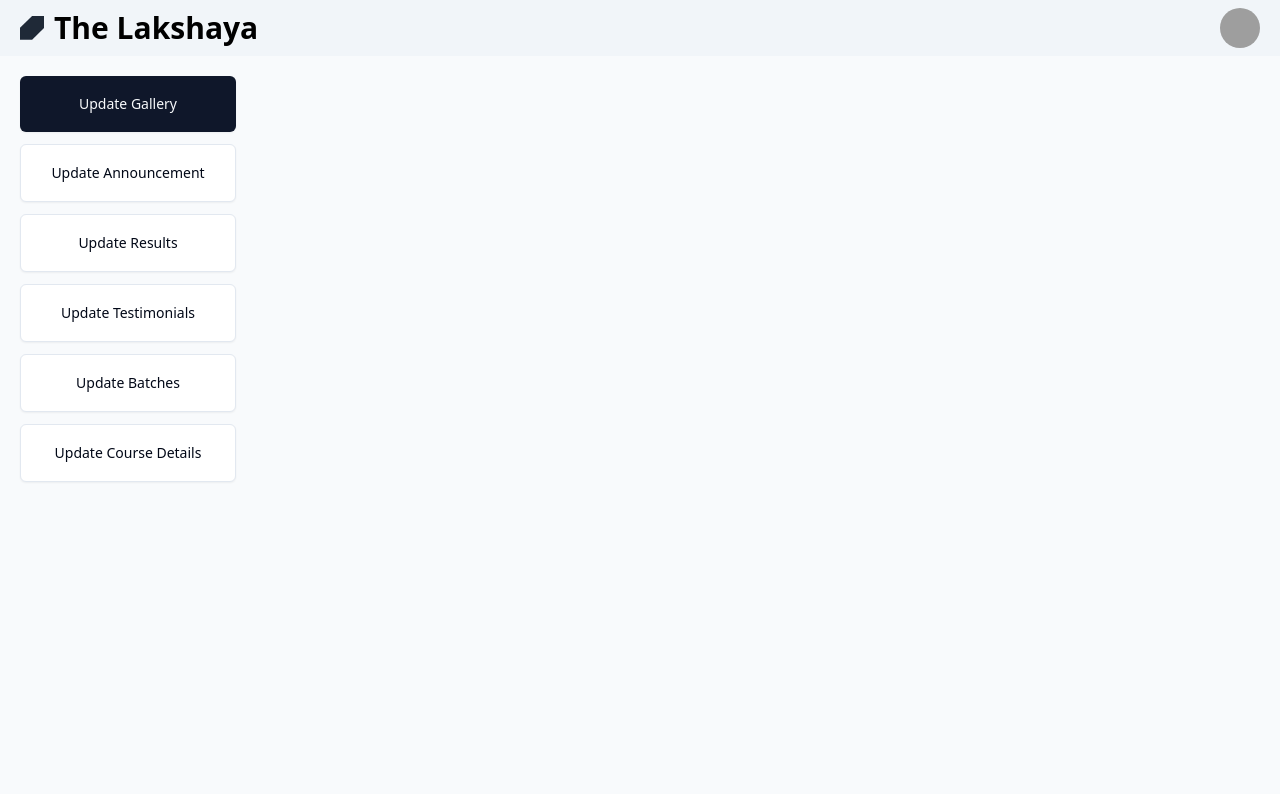
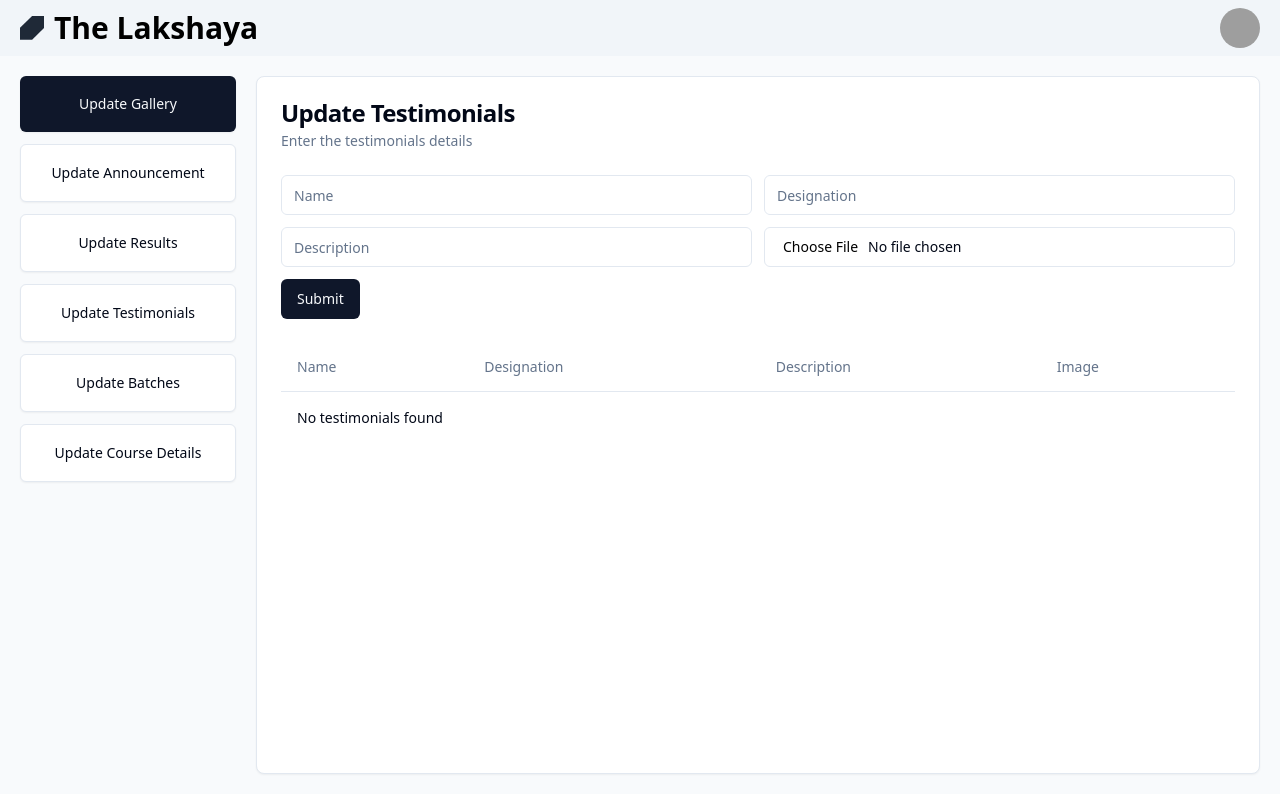
Before and after one commit to whyehtasam/Lakshaya-admin-panel, a React (Vite) app: page /updateTestimonials in a window 1280 px wide. Built offline with nearby package versions, Linux system fonts and the light colour scheme; grey boxes are pictures that could not be loaded.

Commit message:
chore: Add UpdateTestimonials component and routes for updating testimonials

```diff
--- a/src/apps/dashboard/Dashboard.jsx
+++ b/src/apps/dashboard/Dashboard.jsx
@@ -3,6 +3,7 @@
 import { Route, Routes } from "react-router-dom";
 import UpdateAnnouncemenet from "./UpdateAnnouncemenet";
 import UpdateResult from "./UpdateResult";
+import UpdateTestimonials from "./UpdateTestimonials";
 
 const Dashboard = ({className}) => {
   return (
@@ -11,6 +12,7 @@
         <Route path="/" element={<UploadGallery />} />
         <Route path="/updateAnnouncement" element={<UpdateAnnouncemenet/>} />
         <Route path="/updateResult" element={<UpdateResult/>} />
+        <Route path="/updateTestimonials" element={<UpdateTestimonials/>} />
       </Routes>
     </div>
   );
--- a/src/apps/dashboard/UpdateResult.jsx
+++ b/src/apps/dashboard/UpdateResult.jsx
@@ -61,6 +61,12 @@
               onChange={handleChange}
               placeholder="Name"
             />
+              <Input
+                name="description"
+                value={formData.description}
+                onChange={handleChange}
+                placeholder="Description"
+              />
             <Input
               name="exam"
               value={formData.exam}
@@ -72,12 +78,6 @@
               value={formData.examYear}
               onChange={handleChange}
               placeholder="Exam Year"
-            />
-            <Input
-              name="description"
-              value={formData.description}
-              onChange={handleChange}
-              placeholder="Description"
             />
             <Input
               name="rank"
--- /dev/null
+++ b/src/apps/dashboard/UpdateTestimonials.jsx
@@ -0,0 +1,83 @@
+import React, { useState } from "react";
+import {
+  Card,
+  CardContent,
+  CardDescription,
+  CardFooter,
+  CardHeader,
+  CardTitle,
+} from "@/components/ui/card";
+import { Input } from "@/components/ui/input";
+import { Button } from "@/components/ui/button";
+import {
+  Table,
+  TableBody,
+  TableCell,
+  TableHead,
+  TableRow,
+  TableHeader,
+} from "@/components/ui/table";
+
+const UpdateTestimonials = () => {
+  const [testimonials, setTestimonials] = useState([]);
+
+  const handleSubmit = (e) => {
+    e.preventDefault();
+    const formData = new FormData(e.target);
+    const testimonial = Object.fromEntries(formData.entries());
+    setTestimonials([...testimonials, testimonial]);
+    e.target.reset();
+  };
+
+  return (
+    <div className="h-full">
+    <Card className='h-full overflow-auto'>
+        <CardHeader>
+          <CardTitle>Update Testimonials</CardTitle>
+          <CardDescription>Enter the testimonials details</CardDescription>
+        </CardHeader>
+        <CardContent>
+          <form onSubmit={handleSubmit} className="gap-3 grid grid-cols-2">
+            <Input name="name" placeholder="Name" />
+            <Input name="designation" placeholder="Designation" />
+            <Input name="description" placeholder="Description" />
+            <Input name="img" type="file" placeholder="Image" />
+            <Button type="submit" className='w-fit'>Submit</Button>
+          </form>
+        </CardContent>
+        <CardFooter>
+          <Table>
+            <TableHeader>
+              <TableRow>
+                <TableHead>Name</TableHead>
+                <TableHead>Designation</TableHead>
+                <TableHead>Description</TableHead>
+                <TableHead>Image</TableHead>
+              </TableRow>
+            </TableHeader>
+            <TableBody>
+              {testimonials.length > 0 ? (
+                testimonials.map((testimonial, index) => (
+                  <TableRow key={index}>
+                    <TableCell>{testimonial.name}</TableCell>
+                    <TableCell>{testimonial.designation}</TableCell>
+                    <TableCell>{testimonial.description}</TableCell>
+                    <TableCell>
+                      <img src={URL.createObjectURL(testimonial.img)} alt={testimonial.name} width='50' height='50' />
+                    </TableCell>
+                  </TableRow>
+                ))
+              ) : (
+                <TableRow>
+                  <TableCell colSpan={4}>No testimonials found</TableCell>
+                </TableRow>
+              )}
+            </TableBody>
+          </Table>
+        </CardFooter>
+      </Card>
+    </div>
+  );
+};
+
+export default UpdateTestimonials;
--- a/src/apps/sidebar/Sidebar.jsx
+++ b/src/apps/sidebar/Sidebar.jsx
@@ -9,7 +9,7 @@
     { name: 'Update Gallery', path: '/' },
     { name: 'Update Announcement', path: '/updateAnnouncement' },
     { name: 'Update Results', path: '/updateResult' },
-    { name: 'Update Testimonials', path: '#' },
+    { name: 'Update Testimonials', path: '/updateTestimonials' },
     { name: 'Update Batches', path: '#' },
     { name: 'Update Course Details', path: '#' },
   ];
```
